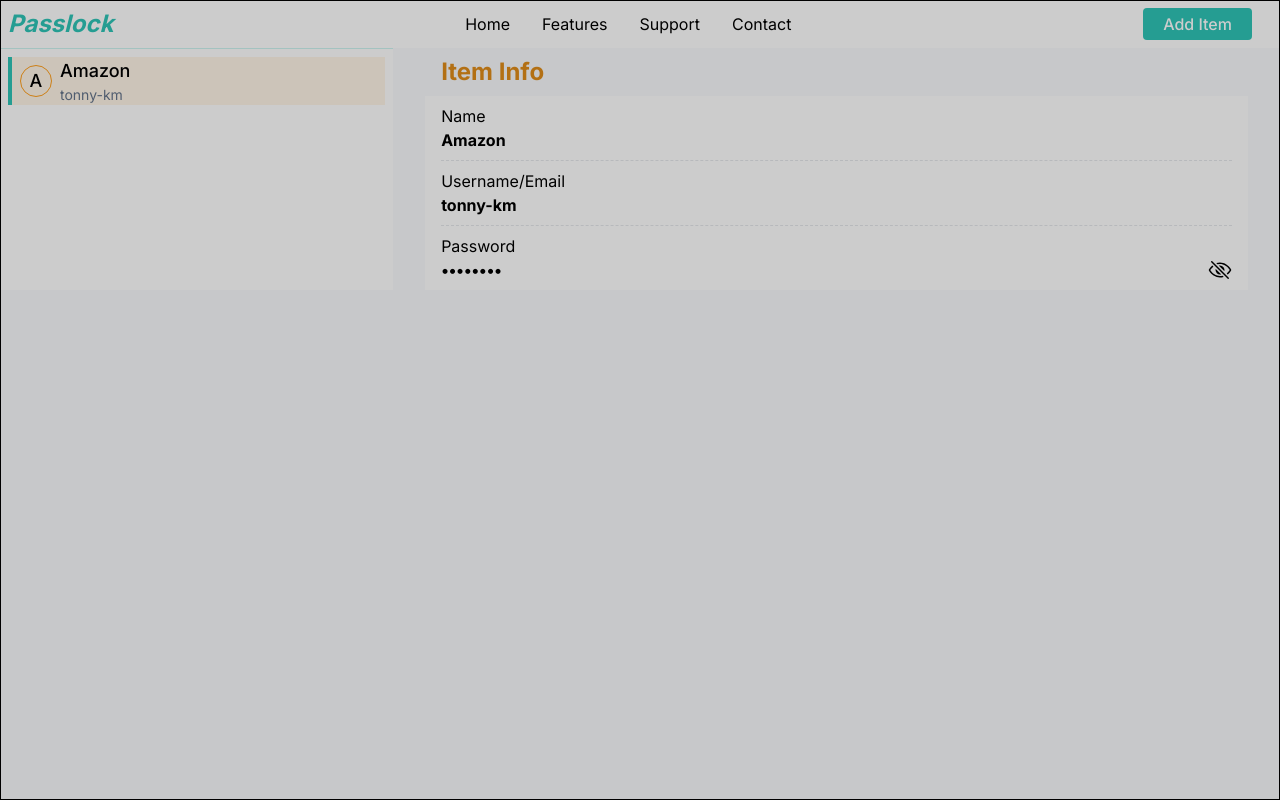
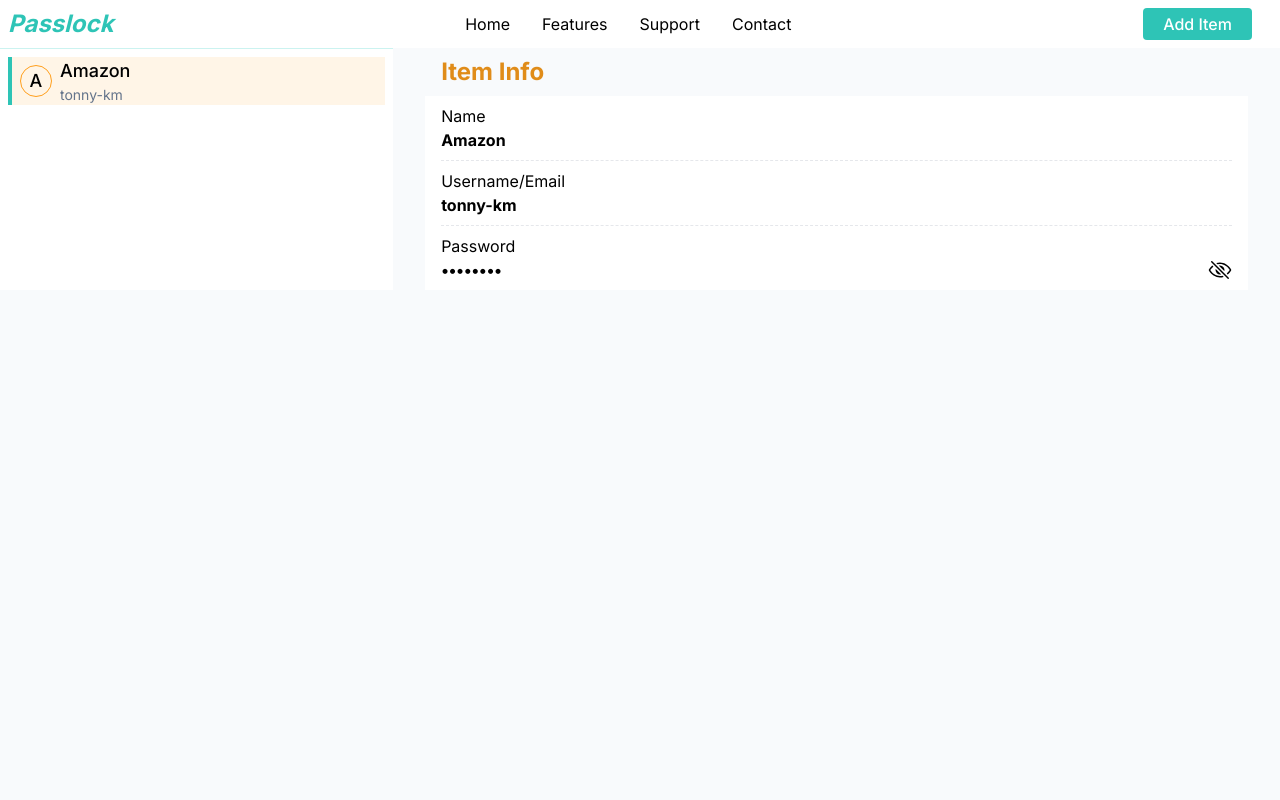
Before and after one commit to Tonnykimanthi/passlock, a Next.js app: page /demo in a window 1280 px wide. Built offline with nearby package versions, Linux system fonts and the light colour scheme.

Commit message:
Close AddItemForm when the user clicks outside it

```diff
--- a/components/layout/Header.tsx
+++ b/components/layout/Header.tsx
@@ -46,10 +46,12 @@
       </nav>
       <div className="flex items-center gap-x-4">
         {url === "/" ? (
-          <Button
-            title="Get started"
-            styles="mr-5 text-primary font-medium transition"
-          />
+          <Link href={"/demo"}>
+            <Button
+              title="Get started"
+              styles="mr-5 text-primary font-medium transition"
+            />
+          </Link>
         ) : (
           <Button
             title="Add Item"
--- a/components/ui/AddItemForm.tsx
+++ b/components/ui/AddItemForm.tsx
@@ -1,7 +1,7 @@
 "use client";
 
 import { AppContext, Context } from "@/context/Store";
-import { useContext } from "react";
+import { EventHandler, useContext, useEffect, useRef } from "react";
 import InputField from "./InputField";
 
 const AddItemForm = () => {
@@ -14,7 +14,9 @@
     setPasswordField,
     setItemsList,
     formIsOpen,
+    setFormIsOpen,
   } = useContext(AppContext) as Context;
+  const formEl = useRef<HTMLFormElement>(null);
 
   const handleSubmit = () => {
     if (nameField === "" || userNameField === "") {
@@ -34,10 +36,28 @@
     setPasswordField("");
   };
 
+  useEffect(() => {
+    const handleCloseForm = (e: Event) => {
+      if (formEl.current === null) return;
+      if (!formEl.current.contains(e.target as HTMLFormElement)) {
+        setFormIsOpen(false);
+      }
+    };
+
+    document.body.addEventListener("click", handleCloseForm);
+
+    return () => {
+      document.body.removeEventListener("click", handleCloseForm);
+    };
+  });
+
   return (
-    <div className="absolute inset-0 border border-black bg-black/20">
+    <div
+      className={`absolute inset-0 border border-black bg-black/20 ${formIsOpen ? "" : "scale-0"}`}
+    >
       <form
-        className={`absolute left-2/4 top-2/4 w-full max-w-md origin-top-right -translate-x-1/2 -translate-y-1/2 space-y-3 rounded-lg p-5 transition duration-300 [&>div]:flex [&>div]:flex-col ${!formIsOpen ? "" : "scale-0"} bg-white [&>div>label]:font-medium`}
+        ref={formEl}
+        className={`absolute left-2/4 top-2/4 w-full max-w-md origin-top-right -translate-x-1/2 -translate-y-1/2 space-y-3 rounded-lg p-5 transition duration-300 [&>div]:flex [&>div]:flex-col ${formIsOpen ? "" : "scale-0"} bg-white [&>div>label]:font-medium`}
         onSubmit={(e) => {
           e.preventDefault();
         }}
--- a/context/Store.tsx
+++ b/context/Store.tsx
@@ -1,11 +1,6 @@
 "use client";
 
-import {
-  Dispatch,
-  SetStateAction,
-  createContext,
-  useState,
-} from "react";
+import { Dispatch, SetStateAction, createContext, useState } from "react";
 
 export type Context = {
   nameField: string;
@@ -25,6 +20,7 @@
   selectedItem: number;
   handleSelectedItem: (index: number) => void;
   formIsOpen: boolean;
+  setFormIsOpen: Dispatch<SetStateAction<boolean>>;
   handleFormIsOpen: () => void;
 };
 
@@ -42,7 +38,7 @@
   const [userNameField, setUserNameField] = useState("");
   const [passwordField, setPasswordField] = useState("");
   const [selectedItem, setSelectedItem] = useState(0);
-  const [formIsOpen, setFormIsOpen] = useState(true);
+  const [formIsOpen, setFormIsOpen] = useState(false);
 
   const handleSelectedItem = (index: number) => {
     setSelectedItem(index);
@@ -65,6 +61,7 @@
         selectedItem,
         handleSelectedItem,
         formIsOpen,
+        setFormIsOpen,
         handleFormIsOpen,
       }}
     >
```
